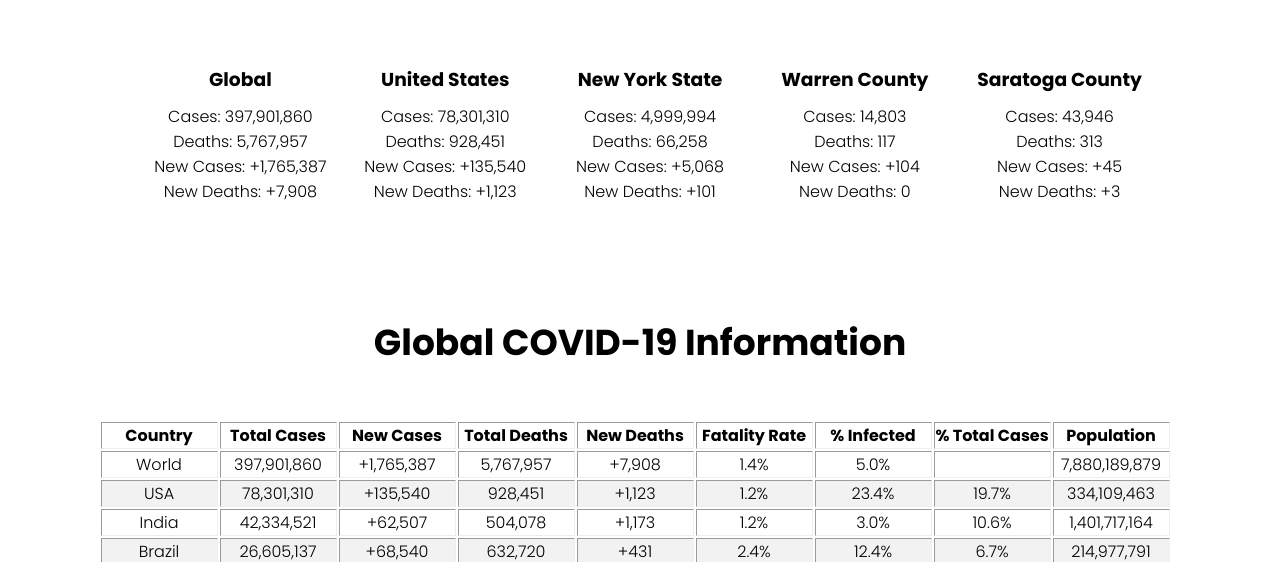
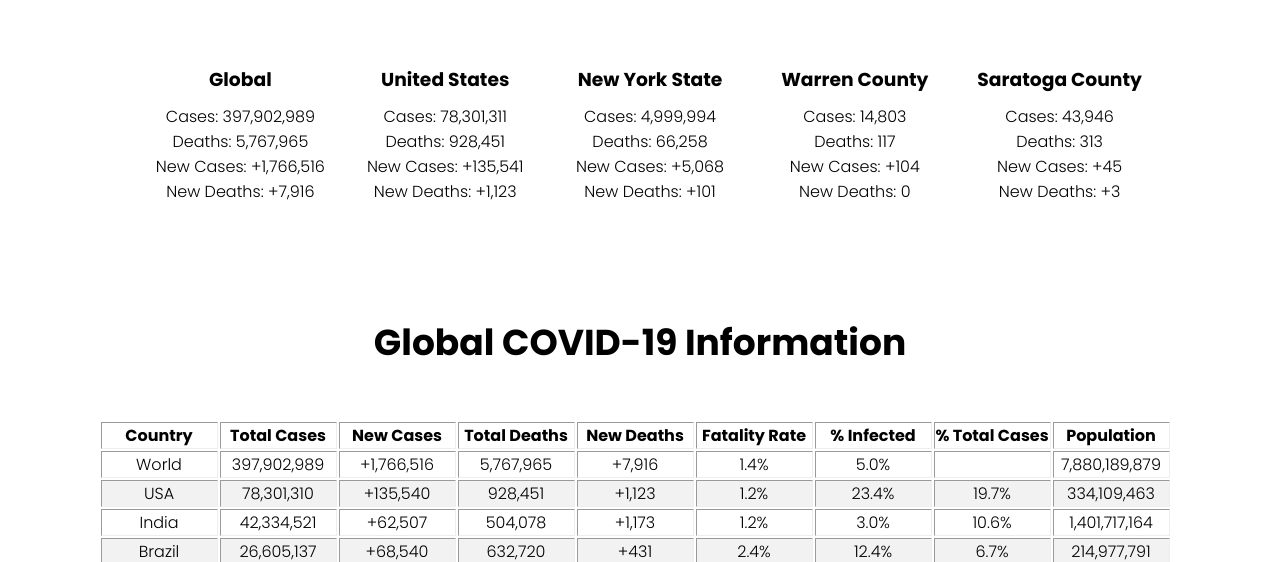
Before and after one commit to Pasin3ru/Tracking-COVID-19, a Jekyll site: the page built from index.html, in a window 1280 px wide and 900 px high, scrolled down 898 px. Shown: the part 155-717 px from the top of the window. Built offline with Jekyll 4.4.1, drawn with Linux system fonts in a browser that asks for light colours; some of the changed text lies outside the part shown.

Commit message:
update data

```diff
--- a/_data/us_total_data.json
+++ b/_data/us_total_data.json
@@ -1 +1 @@
-{"0":{"Total Cases: ":"78,301,310","Total Deaths: ":"928,451","New Cases: ":"+135,540","New Deaths: ":"+1,123"}}
+{"0":{"Total Cases: ":"78,301,311","Total Deaths: ":"928,451","New Cases: ":"+135,541","New Deaths: ":"+1,123"}}
--- a/_data/world_total_data.json
+++ b/_data/world_total_data.json
@@ -1 +1 @@
-{"0":{"Total Cases: ":"397,901,860","Total Deaths: ":"5,767,957","New Cases: ":"+1,765,387","New Deaths: ":"+7,908"}}
+{"0":{"Total Cases: ":"397,902,989","Total Deaths: ":"5,767,965","New Cases: ":"+1,766,516","New Deaths: ":"+7,916"}}
--- a/_includes/hospital-tables/global_data.html
+++ b/_includes/hospital-tables/global_data.html
@@ -15,10 +15,10 @@
   <tbody>
     <tr>
       <td>World</td>
-      <td>397,901,860</td>
-      <td>+1,765,387</td>
-      <td>5,767,957</td>
-      <td>+7,908</td>
+      <td>397,902,989</td>
+      <td>+1,766,516</td>
+      <td>5,767,965</td>
+      <td>+7,916</td>
       <td>1.4%</td>
       <td>5.0%</td>
       <td></td>
@@ -1093,12 +1093,12 @@
     </tr>
     <tr>
       <td>Botswana</td>
-      <td>256,041</td>
-      <td></td>
-      <td>2,585</td>
-      <td></td>
+      <td>257,167</td>
+      <td>+1,126</td>
+      <td>2,593</td>
+      <td>+8</td>
       <td>1.0%</td>
-      <td>10.5%</td>
+      <td>10.6%</td>
       <td>0.1%</td>
       <td>2,427,560</td>
     </tr>
@@ -2204,8 +2204,8 @@
     </tr>
     <tr>
       <td>St. Vincent Grenadines</td>
-      <td>6,705</td>
-      <td></td>
+      <td>6,708</td>
+      <td>+3</td>
       <td>99</td>
       <td></td>
       <td>1.5%</td>
--- a/_includes/hospital-tables/us_data.html
+++ b/_includes/hospital-tables/us_data.html
@@ -14,8 +14,8 @@
   <tbody>
     <tr>
       <td>USA Total</td>
-      <td>78,301,310</td>
-      <td>+135,540</td>
+      <td>78,301,311</td>
+      <td>+135,541</td>
       <td>928,451</td>
       <td>+1,123</td>
       <td>48,210,432</td>
```
Also changed, not shown: other parts of _includes/hospital-tables/us_data.html (+2 -2 lines).
